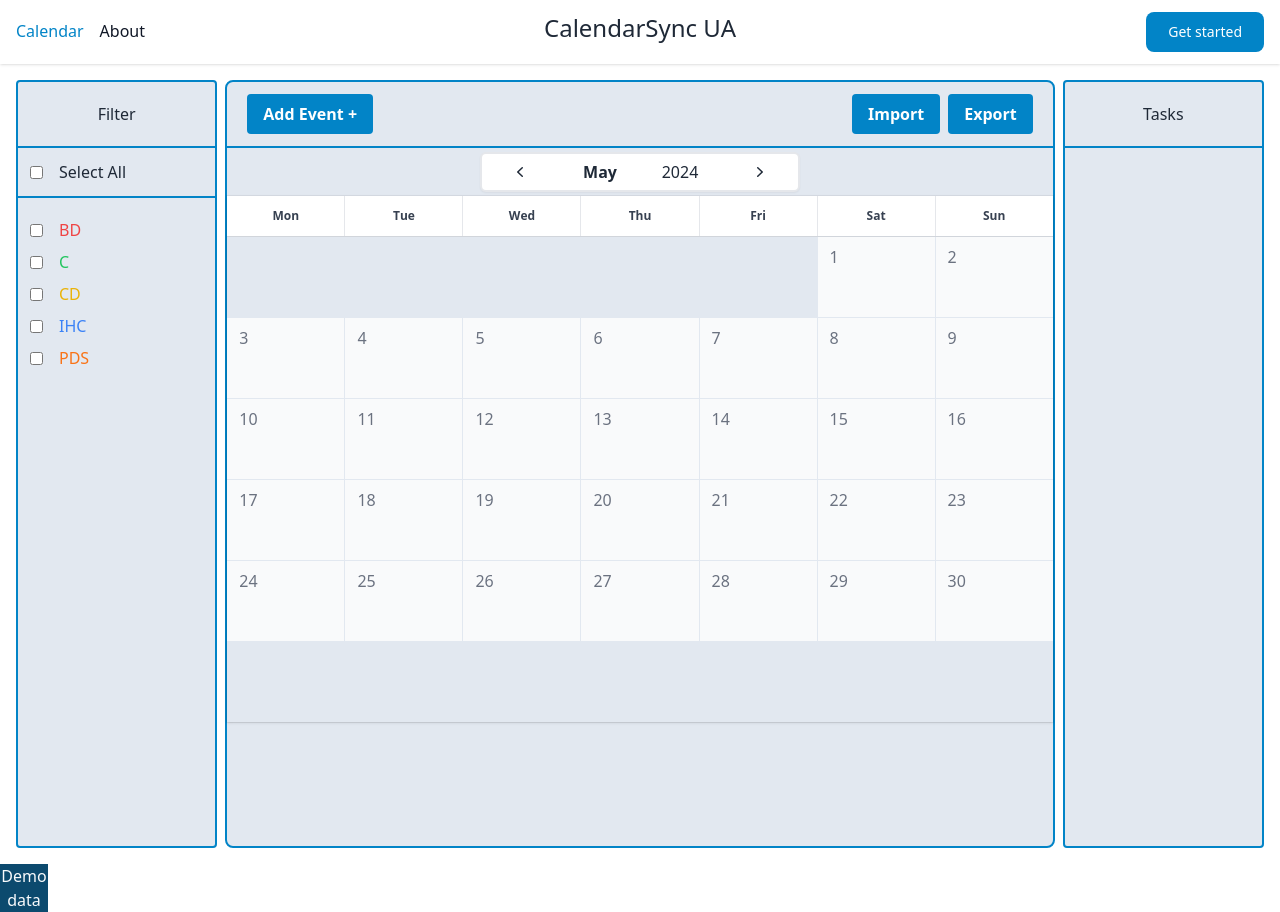
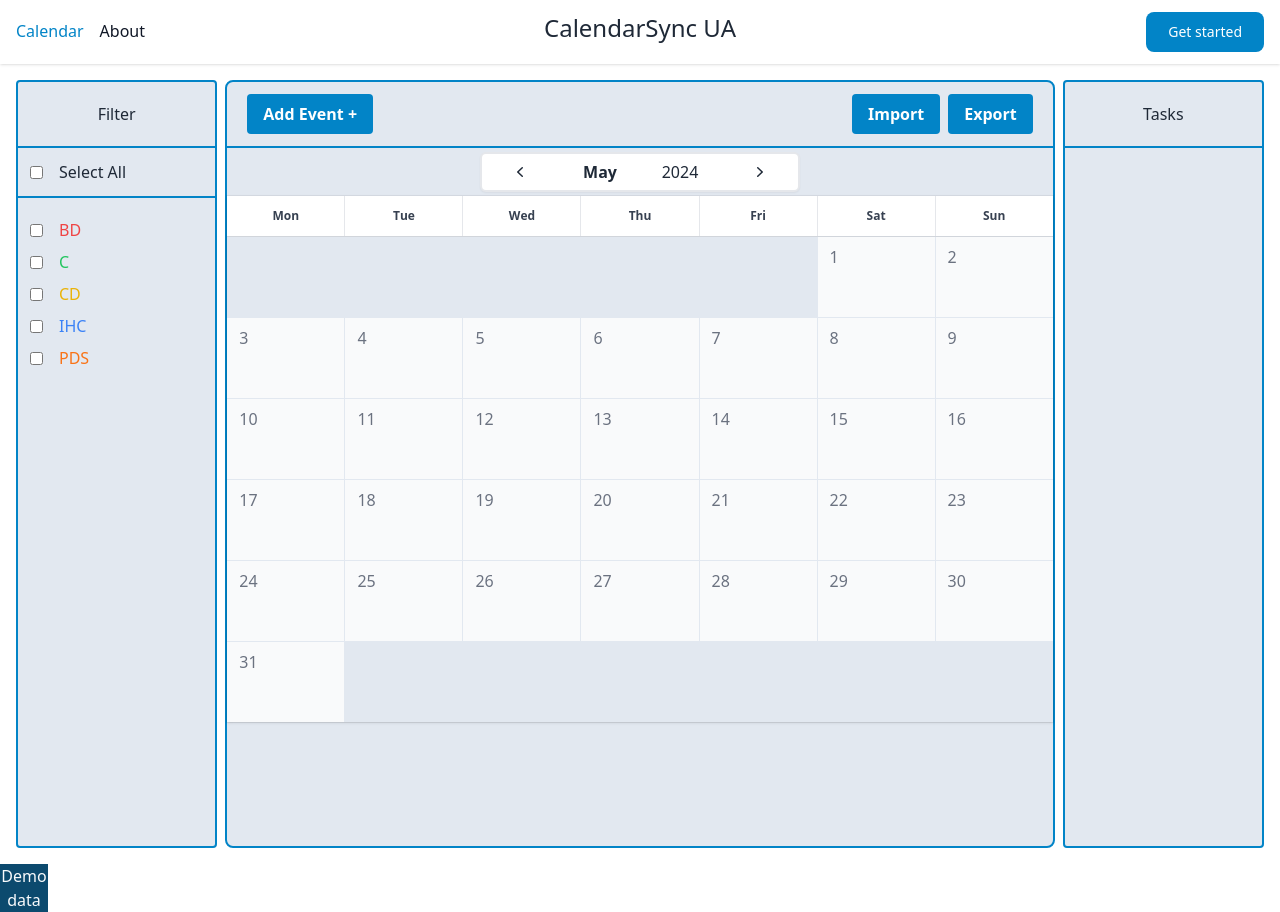
Before and after one commit to pedropintoo/CalendarSyncUA, a React (Vite) app: page / in a window 1280 px wide. Built offline with nearby package versions, Linux system fonts and the light colour scheme.

Commit message:
refactoring

```diff
--- a/src/components/calendar/Calendar.tsx
+++ b/src/components/calendar/Calendar.tsx
@@ -164,7 +164,8 @@ function CalendarGrid() {
     const CC = useCalendarContext();
     const SC = useStructureContext();
 
-    const daysInMonth = new Date(CC.currentYear, CC.currentMonth + 1, 0).getDate();
+    const daysInMonth = new Date(CC.currentYear, CC.currentMonth, 0).getDate();
+    console.log(daysInMonth)
     const firstDayOfMonth = new Date(CC.currentYear, CC.currentMonth, 1).getDay();
 
     const calendarGrid: JSX.Element[] = [];
@@ -223,15 +224,8 @@ function Calendar() {
     // Calendar Context
     const CC = useCalendarContext();
 
-    const [currentMonth, setcurrentMonth] = useState(CC.currentMonth);
-    const [currentYear, setCurrentYear] = useState(CC.currentYear);
-
-    const setMonth = (monthIndex: number) => {
-        setcurrentMonth(monthIndex);
-    }
-    const setYear = (year: number) => {
-        setCurrentYear(year);
-    }
+    const [currentMonth, setMonth] = useState(CC.currentMonth);
+    const [currentYear, setYear] = useState(CC.currentYear);
 
     return (
         <>
--- a/src/components/contexts/CalendarContext.tsx
+++ b/src/components/contexts/CalendarContext.tsx
@@ -4,8 +4,8 @@ import React from 'react';
 export interface CalendarContextType {
     currentMonth: number;
     currentYear: number;
-    setMonth: (monthIndex: number) => void;
-    setYear: (year: number) => void;
+    setMonth: (month: React.SetStateAction<number>) => void;
+    setYear: (year: React.SetStateAction<number>) => void;
 }
 
 
```
